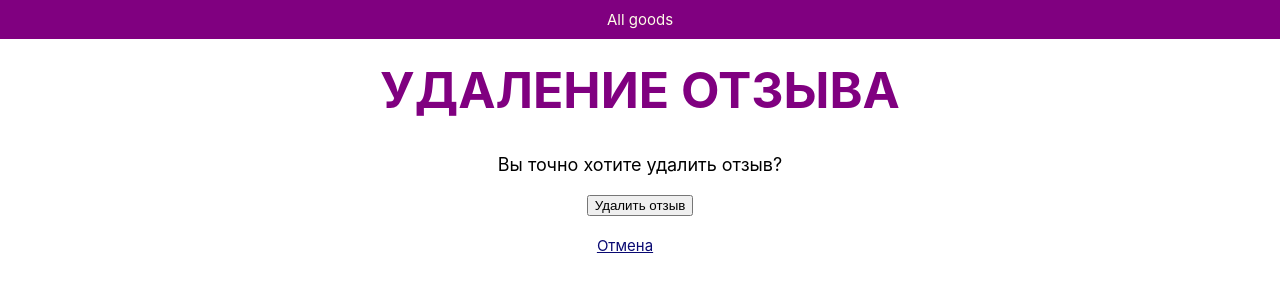
After one commit to tilekbai/control_work_8, a Django app: page /delete_review/1 in a window 1280 px wide. The commit adds this page. Shown: the top 300 px of the page. Run offline with Django 3.2, Linux system fonts and the light colour scheme; data comes from the database, SQL or seed files in the repository.

Commit message:
Добавлено удаление отзывов

```diff
--- a/source/reviewer/templates/goods/base.html
+++ b/source/reviewer/templates/goods/base.html
@@ -12,7 +12,6 @@
     <nav class="navbar">
     <ul class="menu">
         <li><a href="{% url 'reviewer:good-list' %}">All goods</a></li>
-        <li><a href="{% url 'reviewer:good-add' %}">Add good</a></li>
 
         {% block menu %}{% endblock menu %}
     </ul>
--- a/source/reviewer/templates/goods/good_view.html
+++ b/source/reviewer/templates/goods/good_view.html
@@ -18,7 +18,7 @@
     <div class="reviews_list">
         {% for review in good.reviews.all %}
             <div class="reviews">
-                <p>Author: <b>{{ review.author }}</b>.<br>Text: <b>{{ review.review_text }}</b> Rating: <b>{{ review.rating }}</p>
+                <p>Author: <b>{{ review.author }}. Rating: <b>{{ review.rating }}</b>.<br>Text: <b>{{ review.review_text }}</b></p><p><a href="{% url 'reviewer:review-delete' review.id %}">Delete review</a></p>
             </div>
         {% empty %}
             <p>No reviews</p>
--- a/source/reviewer/templates/partial/project_form.html
+++ b/source/reviewer/templates/partial/review_form.html
@@ -1,3 +1,3 @@
 {% csrf_token %}
-<p>Вы точно хотите удалить проект?</p>
+<p>Вы точно хотите удалить отзыв?</p>
 <p><input type="submit" value="{{ button_text }}"></p>
--- /dev/null
+++ b/source/reviewer/templates/reviews/review_delete.html
@@ -0,0 +1,12 @@
+{% extends "goods/base.html" %}
+{% block title %}Удаление отзыва{% endblock title %}
+<body>
+    {% block page_header %}Удаление отзыва{% endblock page_header %}
+    {% block content %}
+    <form action="{% url 'reviewer:review-delete' review.id %}", method="POST">
+        {% include 'partial/review_form.html' with button_text="Удалить отзыв" %}
+        <a href="{% url 'reviewer:good-list' %}">Отмена</a>
+    </form>
+    {% endblock content %}
+</body>
+</html>
--- a/source/reviewer/urls.py
+++ b/source/reviewer/urls.py
@@ -1,5 +1,5 @@
 from django.urls import path
-from .views import IndexView, GoodView, Good_updateView, Good_deleteView, GoodCreateView, Good_Review_CreateView
+from .views import IndexView, GoodView, Good_updateView, Good_deleteView, GoodCreateView, Good_Review_CreateView, Review_deleteView
 
 app_name = "reviewer"
 
@@ -10,4 +10,5 @@ urlpatterns = [
     path('<int:pk>/delete', Good_deleteView.as_view(), name="good-delete"),
     path('add_good/', GoodCreateView.as_view(), name="good-add"),
     path('<int:pk>/review_add', Good_Review_CreateView.as_view(), name="review-add"),
+    path('delete_review/<int:pk>', Review_deleteView.as_view(), name="review-delete"),
 ]
--- a/source/reviewer/views.py
+++ b/source/reviewer/views.py
@@ -100,3 +100,10 @@ class Good_Review_CreateView(CreateView):
             'reviewer:good-view',
             kwargs={'pk': self.kwargs.get('pk')}
         )
+
+
+class Review_deleteView(DeleteView):
+    template_name = 'reviews/review_delete.html'
+    model = Review
+    context_object_name = 'review'
+    success_url = reverse_lazy('reviewer:good-list')
```
